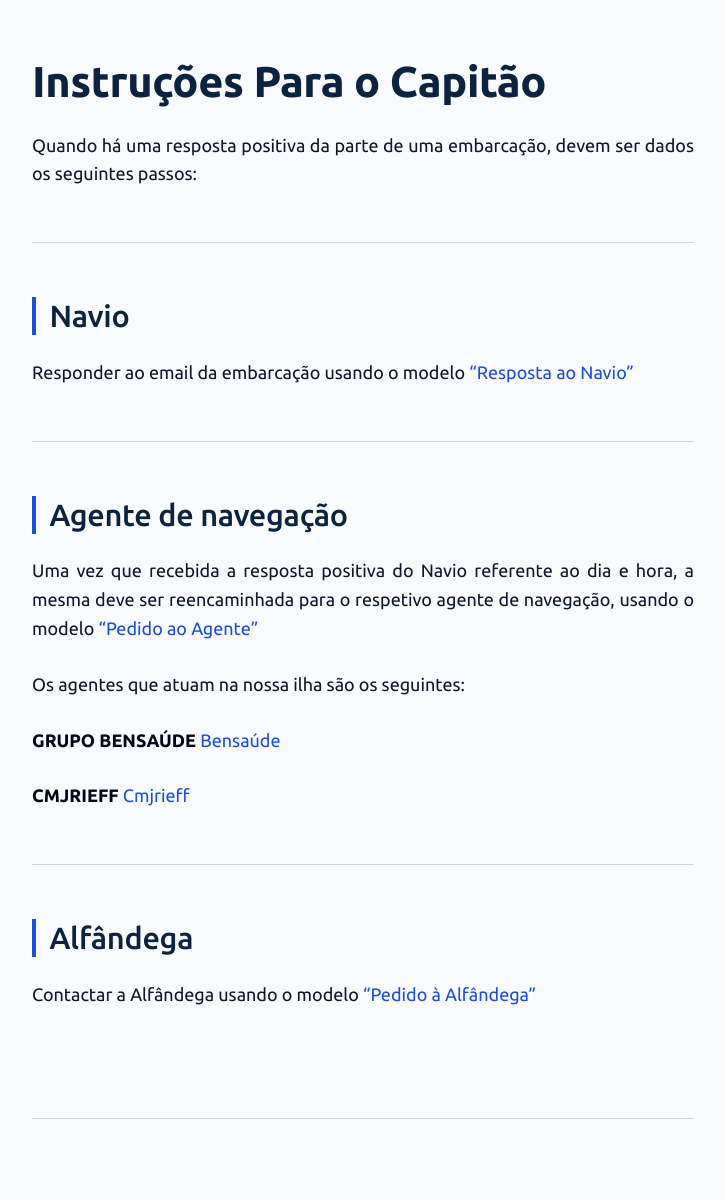
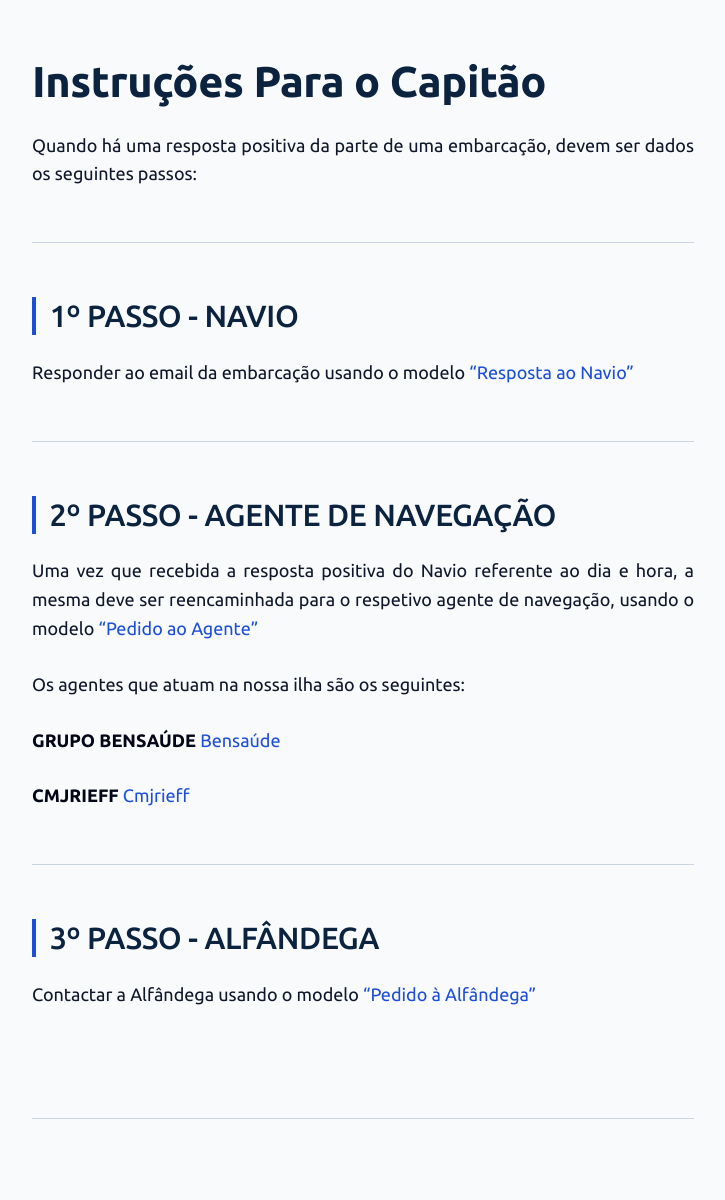
Before and after one commit to tep-pdl/tep-pdl.github.io, a Jekyll site: the page built from secretariado/capitao.md, in a window 1280 px wide. Shown: the whole page, without its empty margins (277-1002 px from the left). Built offline with Jekyll 4.4.1, drawn with Linux system fonts in a browser that asks for light colours; our own code applies the rules of GitHub Pages for plain Markdown files.

Commit message:
Update capitao.md

```diff
--- a/secretariado/capitao.md
+++ b/secretariado/capitao.md
@@ -4,11 +4,11 @@ Quando há uma resposta positiva da parte de uma embarcação, devem ser dados o
 
 ---
 
-## Navio
+## 1º PASSO - NAVIO
 Responder ao email da embarcação usando o modelo ["Resposta ao Navio"](resposta-ao-navio)
 
 ---
-## Agente de navegação
+## 2º PASSO - AGENTE DE NAVEGAÇÃO
 Uma vez que recebida a resposta positiva do Navio referente ao dia e hora, a mesma deve ser reencaminhada para o respetivo agente de navegação, usando o modelo ["Pedido ao Agente"](pedido-ao-agente)
 
 Os agentes que atuam na nossa ilha são os seguintes:
@@ -20,7 +20,7 @@ Os agentes que atuam na nossa ilha são os seguintes:
 [Cmjrieff](https://www.cmjrieff.pt/en/contact-us)
 
 ---
-## Alfândega
+## 3º PASSO - ALFÂNDEGA
 
 Contactar a Alfândega usando o modelo ["Pedido à Alfândega"](pedido-a-alfandega)
 
```
